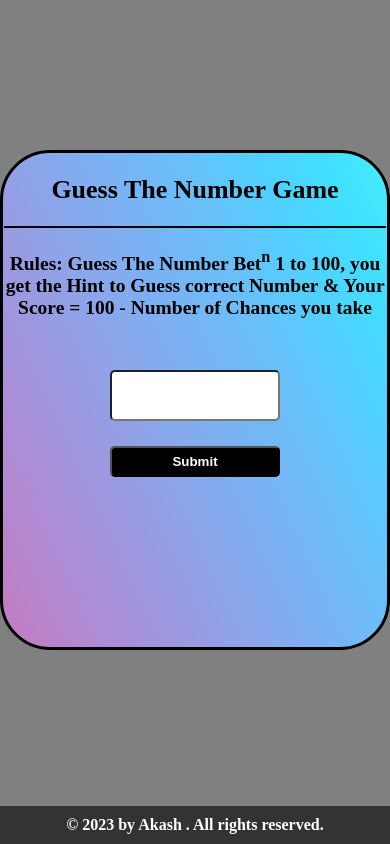
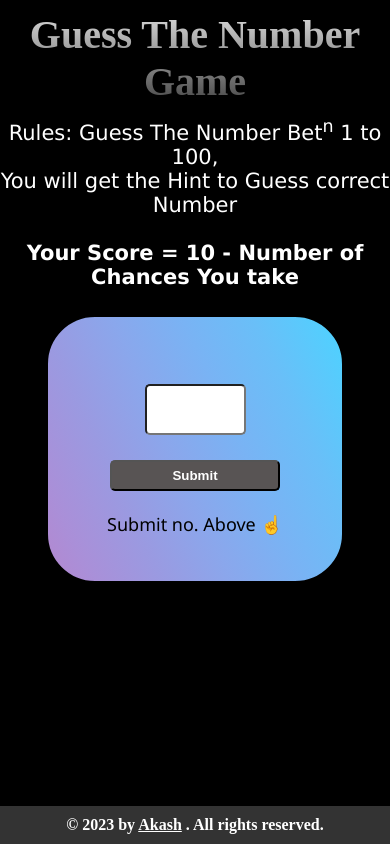
Before and after one commit to skyblue05/Guess_the_Game, a plain HTML site: page index.html in a window 390 px wide. Drawn offline with Linux system fonts and the light colour scheme.

Commit message:
Final Commit

```diff
--- a/index.html
+++ b/index.html
@@ -4,6 +4,7 @@
 <head>
     <meta charset="UTF-8">
     <meta name="viewport" content="width=device-width, initial-scale=1.0">
+    <link rel="icon" type="image/png" href="favi.png">
     <title>Guess the Number</title>
     <link rel="stylesheet" href="style.css">
 
@@ -12,40 +13,48 @@
 </head>
 
 <body>
+    <div class="intro">
 
-
-
-
-    <div class="box">
         <div class="header">
             <h1>Guess The Number Game</h1>
         </div>
         <div class="contain">
             <h2>Rules:
-                Guess The Number Bet<sup>n</sup> 1 to 100, you get the Hint to Guess correct Number & Your <b>Score =
-                    100 - Number of Chances you take</b>
+                Guess The Number Bet<sup>n</sup> 1 to 100,<br>
+                You will get the Hint to Guess correct Number <br><br>
+                 <b>Your Score = 10 - Number of Chances You take</b>
             </h2>
         </div>
-        <div class="game">
-            <input type="number" id="userGuess" value="num">
-            <button id="sub" onclick="check()" placeholder="Submit">Submit</button>
+    </div>
+    <div class="container">
+        <div class="box">
+            <div class="game">
+                <input type="number" id="userGuess" value="num">
+                <!-- <div id="share-container">
+                    <button id="share-button" onclick="shareSite()">
+                        <img id="share-icon" src="share.webp" alt="share">
+                    </button>
+                </div> -->
+                <button id="sub" onclick="check()" placeholder="Submit">Submit</button>
+            </div>
+
+            <p id="ok">Submit no. Above ☝️</p>
+
         </div>
-
-        <p id="ok"></p>
-
     </div>
     <footer>
-        &copy; 2023 by Akash . All rights reserved.
+        &copy; 2023 by <a href="https://www.linkedin.com/in/akash-balasaheb-borude/" target="_blank" style="color: White;">Akash</a> . All rights reserved.
     </footer>
 
     <script src="script.js"> </script>
-    <script async src="https://pagead2.googlesyndication.com/pagead/js/adsbygoogle.js?client=ca-pub-7619855136894864"
-        crossorigin="anonymous"></script>
-    <ins class="adsbygoogle" style="display:block" data-ad-format="autorelaxed" data-ad-client="ca-pub-7619855136894864"
-        data-ad-slot="9418191996"></ins>
-    <script>
-        (adsbygoogle = window.adsbygoogle || []).push({});
+    <script type="text/javascript">
+        function googleTranslateElementInit() {
+            new google.translate.TranslateElement({ pageLanguage: 'en' }, 'google_translate_element');
+        }
     </script>
+    <script type="text/javascript" src="//translate.google.com/translate_a/element.js?cb=googleTranslateElementInit"></script>
+    >
+
 
 </body>
 
--- a/script.js
+++ b/script.js
@@ -10,7 +10,7 @@ function check(){
     const scorePlayer = score - chances;
 
     if (userGuess == number){
-        ok.textContent = "Congratulations 🤩 You Did it 🏆. Your Score is "+ scorePlayer + "Out of 10, Keep it up 👍, Try Your Highest";
+        ok.textContent = "Congratulations 🤩 You Did it 🏆. Your Score is "+ scorePlayer + " Out of 10, Keep it up 👍 Try Your Highest";
     } else if (userGuess > number) {
         ok.textContent = "Too High, Try Again 😮";
         chances++;
@@ -18,8 +18,28 @@ function check(){
         ok.textContent= "Too Low, Try Again 👎" ;
         chances++;
     } else {
-        ok.textContent= "Invalid Value" ;
+        ok.textContent= "Invalid Value 💔" ;
     }
     userGuessInput.value = "";
 
+
 }
+
+
+
+//share button
+
+// function shareSite() {
+//     if (navigator.share) {
+//         navigator.share({
+//             title: document.title,
+//             text: 'Check out this awesome site!',
+//             url: window.location.href
+//         })
+//         .then(() => console.log('Shared successfully'))
+//         .catch((error) => console.error('Error sharing:', error));
+//     } else {
+//         // Fallback for browsers that do not support Web Share API
+//         alert('Web Share API is not supported in this browser. You can manually share the site URL.');
+//     }
+// }
--- a/style.css
+++ b/style.css
@@ -4,15 +4,22 @@
 
 }
 
-nav {
-    margin-bottom: 51px;
-}
-
 
 
 body {
-    background-color: grey;
+    background-color: black;
     /* Optional: This keeps the background fixed while scrolling */
+}
+
+.intro {
+    color: white;
+
+}
+
+.container {
+    display: flex;
+    align-items: center;
+    justify-content: center;
 }
 
 .box {
@@ -20,27 +27,36 @@ body {
     background-size: cover;
     background-repeat: no-repeat;
     background-attachment: fixed;
-    display: block;
-    margin: auto;
-    padding: 1px;
-    width: 750px;
-    height: 500px;
+    display: flex;
+    align-items: center;
+    justify-content: center;
+    flex-direction: column;
+    width: 450px;
+    height: 250px;
     border: 3px solid black;
     border-radius: 50px;
-    margin-top: 150px;
 }
+
+
 
 .header {
     text-align: center;
-    padding: 21px;
-    border-bottom: 2px solid black;
-    margin-bottom: 20px;
+    padding: 11px;
+    font-size: 61px;
+    background: -webkit-linear-gradient(#eee, #333);
+    -webkit-text-fill-color: transparent;
+    -webkit-background-clip: text;
 }
 
 .contain {
     text-align: center;
     /* border-bottom: 2px solid black; */
-    padding-bottom: 51px;
+    padding-bottom: 25px;
+}
+
+.contain h2 {
+    font-family: Verdana, Geneva, Tahoma, sans-serif;
+
 }
 
 input {
@@ -55,6 +71,26 @@ input {
     font-weight: bolder;
 }
 
+/*
+share button style
+#share-container {
+    display: inline-block;
+}
+
+#share-button {
+    background: none;
+    border: none;
+    padding: 0;
+    cursor: pointer;
+}
+
+#share-icon {
+    width: 32px;
+    height: 32px;
+}
+
+*/
+
 button {
     display: block;
     border-radius: 5px;
@@ -63,15 +99,15 @@ button {
     height: 31px;
     padding: 1px;
     margin-top: 25px;
-    margin-bottom: 51px;
+    margin-bottom: 21px;
     font-weight: bold;
-    background-color: black;
+    background-color: rgb(88, 84, 84);
     color: white;
 }
 
 button:hover {
-    background-color: rgb(88, 84, 84);
     color: white;
+    background-color: black;
     font-weight: bolder;
     cursor: pointer;
     /* text-transform:capitalize; */
@@ -85,56 +121,56 @@ button:hover {
     display: block;
     width: 500px;
     height: 50px;
-    margin: auto;
     padding: 1px;
     border: 2px solid black;
     text-align: center;
 }
 
 #ok {
-    color: black;
-    font-weight: bold;
     text-align: center;
-    font-size: 21px;
-    translate: 20px 0px .4s;
+    font-family: 'Segoe UI', Tahoma, Geneva, Verdana, sans-serif;
+    font-size: 18px;
+
+
 }
 
 
 
 @media screen and (max-width: 900px) {
-    body {
-        display: flex;
-        align-items: center;
-        justify-content: center;
+
+
+    .header {
+        text-align: center;
+        font-size: 20px;
     }
 
-    nav {
-        flex-wrap: wrap;
+    .contain h2 {
+        font-size: 21px;
+        font-weight: lighter;
     }
 
     .box {
-        width: 400px;
-        height: 500px;
-        font-size: small;
+        width: 300px;
+        height: 270px;
+        font-size: 10px;
     }
 
     input {
-        display: block;
+        /* display: block;
         border-radius: 5px;
-        margin: auto;
-        width: 170px;
+        margin: auto; */
+        margin-top: 21px;
+        width: 101px;
         height: 51px;
         padding: 1px;
         text-align: center;
-        font-size: larger;
+        font-size: 21px;
         font-weight: bolder;
     }
 
     .hint {
-        display: block;
-        width: 300px;
-        height: 50px;
-        margin: auto;
+        /* width: 300px;
+        height: 50px; */
         padding: 1px;
         border: 2px solid black;
         text-align: center;
```
Also changed, not shown: favi.png (added).
